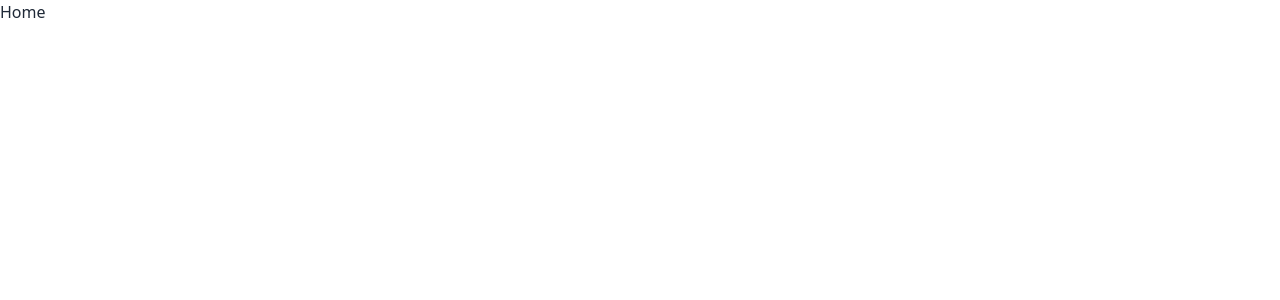
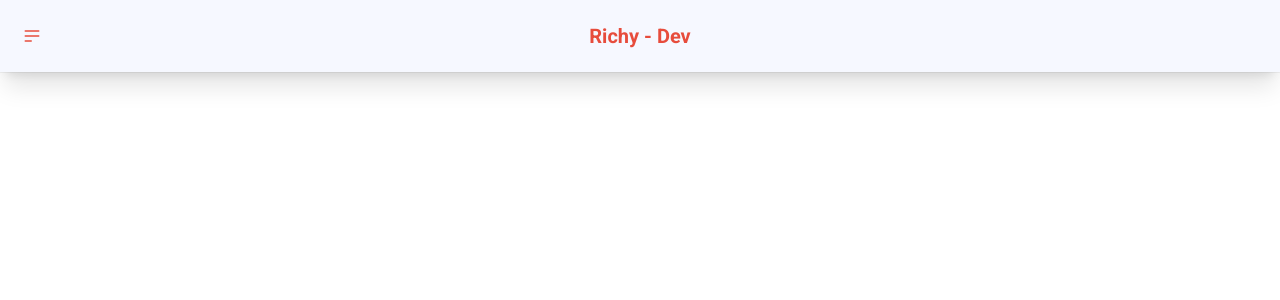
Before and after one commit to Richmond-Andoh/DevFolio, a React (Vite) app in the folder client/: page / in a window 1280 px wide. Shown: the top 300 px of the page. Built offline with nearby package versions, Linux system fonts and the light colour scheme.

Commit message:
Header component added

```diff
--- /dev/null
+++ b/client/src/components/Header.jsx
@@ -0,0 +1,43 @@
+
+const Header = () => {
+  return (
+    <div>
+        <div className="navbar font-semibold text-primary py-3 bg-primary-content bg-primary-content/20 shadow-xl ring-1 ring-black/5">
+            <div className="navbar-start">
+                <div className="dropdown">
+                <div tabIndex={0} role="button" className="btn btn-ghost btn-circle">
+                    <svg xmlns="http://www.w3.org/2000/svg" className="h-5 w-5" fill="none" viewBox="0 0 24 24" stroke="currentColor"><path strokeLinecap="round" strokeLinejoin="round" strokeWidth="2" d="M4 6h16M4 12h16M4 18h7" /></svg>
+                </div>
+                <ul tabIndex={0} className="menu menu-sm dropdown-content mt-3 z-[1] p-2 shadow bg-base-100 rounded-box w-52">
+                    <li><a>Homepage</a></li>
+                    <li><a>Portfolio</a></li>
+                    <li><a>About</a></li>
+                </ul>
+                </div>
+            </div>
+            <div className="navbar-center">
+                <h4 className="text-xl text-primary">Richy - Dev</h4>
+            </div>
+            <div className="navbar-end">
+                {/* <button className="btn btn-ghost btn-circle">
+                <svg xmlns="http://www.w3.org/2000/svg" className="h-5 w-5" fill="none" viewBox="0 0 24 24" stroke="currentColor"><path strokeLinecap="round" strokeLinejoin="round" strokeWidth="2" d="M21 21l-6-6m2-5a7 7 0 11-14 0 7 7 0 0114 0z" /></svg>
+                </button> */}
+
+                {/* <div tabIndex={0} role="button" className="btn btn-ghost btn-circle avatar">
+                    <a href="" className="flex">
+                        <div className="w-10 rounded-full">
+                            <img alt="Tailwind CSS Navbar component" src="https://daisyui.com/images/stock/photo-1534528741775-53994a69daeb.jpg" />
+                        </div>
+                        {/* <div>
+                            Admin
+                        </div>
+                    </a>
+                </div> */}
+
+            </div>
+        </div>
+    </div>
+  )
+}
+
+export default Header
--- a/client/src/index.css
+++ b/client/src/index.css
@@ -1,3 +1,11 @@
+@import url('https://fonts.googleapis.com/css2?family=Roboto:ital,wght@0,100;0,300;0,400;0,500;0,700;0,900;1,100;1,300;1,400;1,500;1,700;1,900&display=swap');
+
 @tailwind base;
 @tailwind components;
 @tailwind utilities;
+
+
+
+* {
+  font-family: "Roboto", sans-serif;
+}
--- a/client/src/pages/Home.jsx
+++ b/client/src/pages/Home.jsx
@@ -1,8 +1,11 @@
+import Header from "../components/Header"
 
 const Home = () => {
   return (
-    <div>Home</div>
+    <div>
+        <Header />
+    </div>
   )
 }
 
-export default Home
+export default Home;
--- a/client/tailwind.config.js
+++ b/client/tailwind.config.js
@@ -8,7 +8,7 @@ export default {
   theme: {
     extend: {
       colors: {
-        "primary": "#3498db",
+        "primary": "#e74c3c",
         "secondary": "#2ecc71",
         "tertiary": "#ecf0f1"
       }
```
